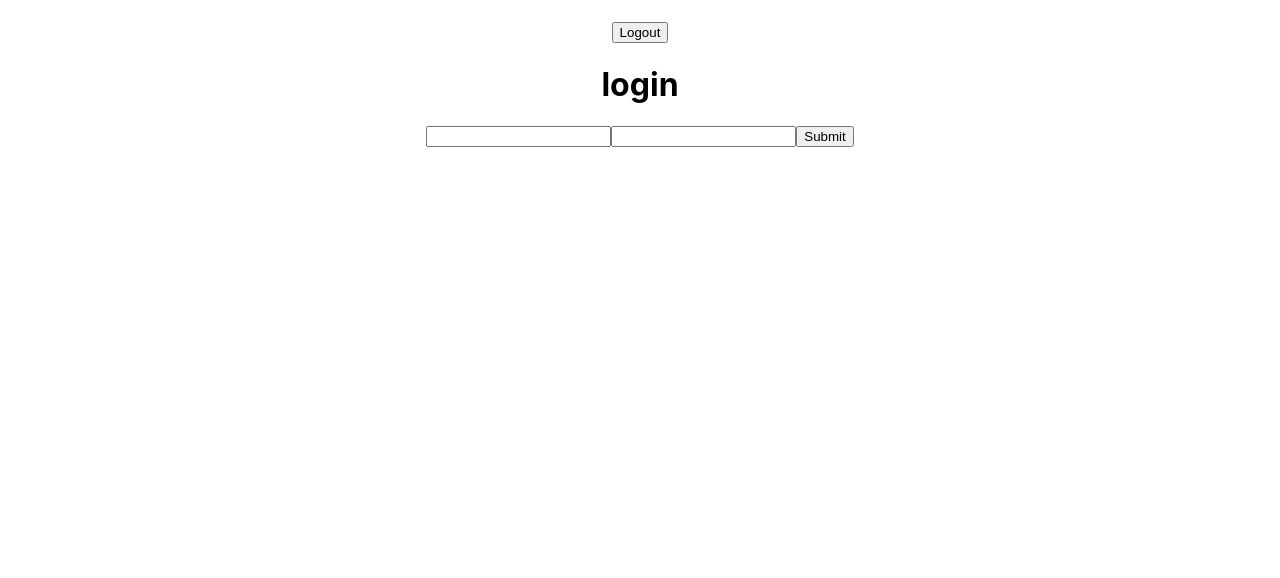
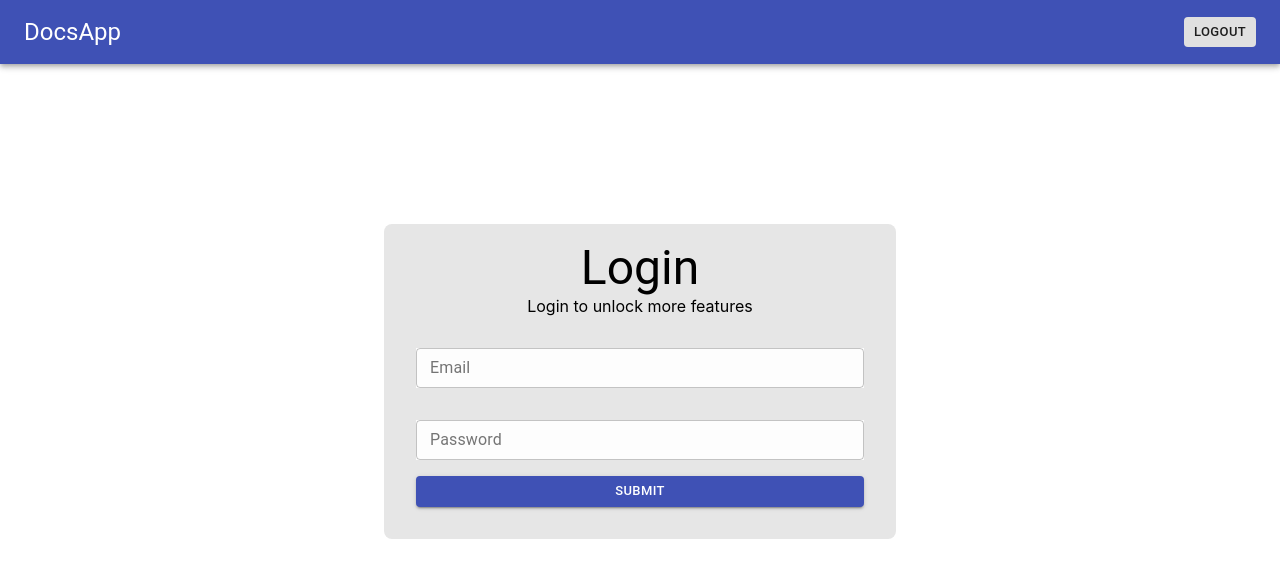
Before and after one commit to vivek9142/docsapp, a React (Create React App) app: page /login in a window 1280 px wide. Shown: the top 578 px of the page. Built offline with nearby package versions, Linux system fonts and the light colour scheme.

Commit message:
added UI-design for Login Page

```diff
--- a/package.json
+++ b/package.json
@@ -3,6 +3,8 @@
   "version": "0.1.0",
   "private": true,
   "dependencies": {
+    "@material-ui/core": "^4.12.3",
+    "@material-ui/lab": "^4.0.0-alpha.60",
     "@testing-library/jest-dom": "^5.16.1",
     "@testing-library/react": "^12.1.2",
     "@testing-library/user-event": "^13.5.0",
--- a/src/components/Header/Header.component.jsx
+++ b/src/components/Header/Header.component.jsx
@@ -1,17 +1,42 @@
+import React from 'react';
+import { makeStyles } from '@material-ui/core/styles';
+import {AppBar,Toolbar,Typography,Button} from '@material-ui/core/';
 import { useDispatch,useSelector } from "react-redux";
 import { userLogout } from "../../redux/actionCreators/userActionCr";
-import Button from "../Button/Button.component";
+// import Button from "../Button/Button.component";
 
 const Header = () => {
+    const classes = useStyles();
+
     const user = useSelector(state => state.user.loggedInUser);
     const dispatch = useDispatch();
     console.log(user);
     return(
         <>
-        <h1>{user && Object.keys(user).length===0? '' : `Hi ${user.email}`}</h1>
-        <Button onClick={()=>dispatch(userLogout())}>Logout</Button>
+        <AppBar position='static' className={classes.navContainer}>
+                <Toolbar className={classes.content_container}>
+
+                    <Typography variant='h5'>DocsApp</Typography>
+
+                    {user && Object.keys(user).length===0 ?
+                    (<></>):
+                    (<Typography variant='h6'>{`Hello ${user}`}</Typography>)
+                    }
+                    <Button disableElevation variant="contained" size='small' onClick={()=>dispatch(userLogout())}>Logout</Button>
+                </Toolbar>
+        </AppBar>
         </>
     )
 }
 
 export default Header;
+
+const useStyles = makeStyles(({
+    navContainer:{
+        flexGrow:1
+    },
+    content_container:{
+        display: 'flex',
+        justifyContent: 'space-between'
+    }
+}));
--- a/src/components/InputField/InputField.component.jsx
+++ b/src/components/InputField/InputField.component.jsx
@@ -1,4 +1,5 @@
 import {useField} from 'formik';
+import { TextField,MenuItem } from '@material-ui/core';
 
 const InputField = (props) => {
 
@@ -7,14 +8,22 @@ const InputField = (props) => {
     if(['text','password','email','number'].includes(props.type))
     return (
         <>
-        <input {...field} {...props}/>
+        <TextField variant="outlined" {...field} {...props}/>
         </>
     )
 
     if(props.type === 'textarea')
     return (
         <>
-        <textarea {...field} {...props}/>
+        <TextField
+          id="outlined-multiline-static"
+          label="Multiline"
+          multiline
+          rows={4}
+          defaultValue="Default Value"
+          variant="outlined"
+          {...field} {...props}
+        />
         </>
     )
 }
--- a/src/pages/Login/Login.page.jsx
+++ b/src/pages/Login/Login.page.jsx
@@ -1,29 +1,59 @@
 import { Formik,Form } from "formik";
 import InputField from "../../components/InputField/InputField.component";
-import Button from "../../components/Button/Button.component";
 import { userLogin} from "../../redux/actionCreators/userActionCr";
 import { useDispatch } from "react-redux";
+import {Button,makeStyles, Typography} from '@material-ui/core';
 
 const Login = (props)=> {
+    const classes = useStyles();
     const dispatch = useDispatch();
     return (
       <>
-      <h1>login</h1>
+      <div className={classes.login_container}>
+        <div className="login__container--header_container">
+            <Typography variant='h3'>Login</Typography>
+            <Typography variant='p'>Login to unlock more features</Typography>
+        </div>
+        <div className={classes.login_container__formContainer}>
             <Formik initialValues={{
               email:'',
               password:''
             }} onSubmit={val => dispatch(userLogin(val))}>
               {formik => (
-          <Form>
-            <InputField type='email' name='email'/>
-            <InputField type='password' name='password'/>
-            <Button type='submit'>Submit</Button>
+                <Form className={classes.formContainer}>
+                  <InputField className={classes.InputField} variant='outlined' label='Email' type='email' size='small' name='email'/>
+                  <InputField className={classes.InputField} variant='outlined' label='Password' type='password' size='small' name='password'/>
+                  <Button color='primary' variant='contained' size='small' type='submit'>Submit</Button>
                 </Form>
               )}
             </Formik>
+        </div>
+
+      </div>
       </>
     );
 
 }
 
 export default Login;
+
+const useStyles = makeStyles(({
+  login_container:{
+    maxWidth: '30rem',
+    margin: '10rem auto',
+    background: '#e6e6e6',
+    borderRadius: '0.5rem',
+    padding:'1rem'
+  },
+  login_container__formContainer:{
+    display: 'grid',
+  },
+  formContainer:{
+    display: 'grid',
+    padding: '1rem'
+  },
+  InputField:{
+    margin:'1rem 0',
+    background: '#fdfdfd'
+  }
+}));
--- a/src/redux/reducers/userReducer.js
+++ b/src/redux/reducers/userReducer.js
@@ -14,7 +14,6 @@ const initialState = {
         password: 'asqawaa'
       }],
     loggedInUser:{},
-    loginError:'',
 }
 
 const userReducer = (state = initialState,action) => {
@@ -26,14 +25,11 @@ const userReducer = (state = initialState,action) => {
                 }
         case userActions.USER_LOGIN:
             const user = state.users.filter(user => user.email === action.payload.email && user.password === action.payload.password);
-            delete user[0]['password'];
-            console.log(user);
-            if(user){ return{
-                ...state, loginError:'',loggedInUser:{...user[0]}
-            }}
-            else return{
-                ...state,loginError:'Wrong username or password',loggedInUser:{}
+
+            if(user) return{
+                ...state,loggedInUser:{...user[0]}
             }
+            return;
         case userActions.USER_LOGOUT:
             return{
                 ...state,loggedInUser:{}
```
Also changed, not shown: src/pages/Login/Login.styles.css (deleted), 1 other file (tests, documents, lock files or other folders). Lines whose indentation alone changed are shown as unchanged.
